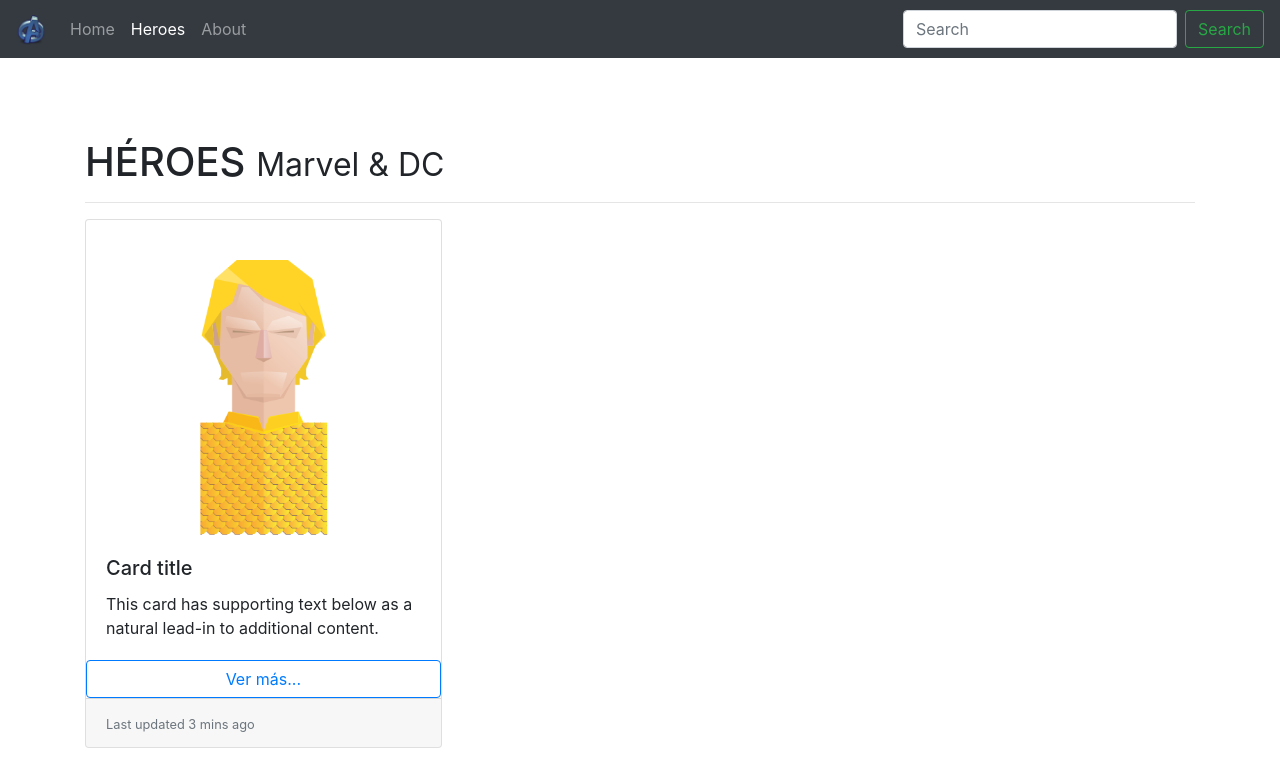
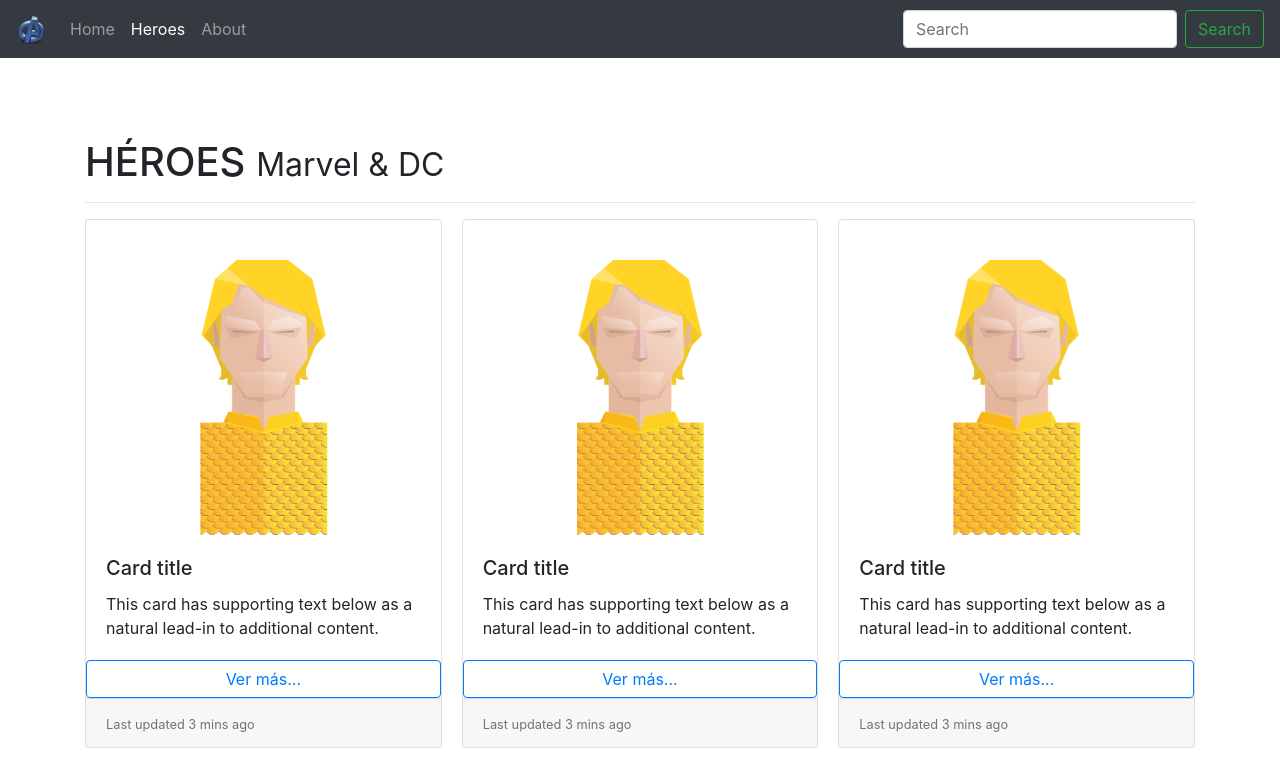
Before and after one commit to eli-trinitygs/spaHeroWorld, an Angular app: page /#/heroes in a window 1280 px wide. Shown: the top 758 px of the page. Built offline with nearby package versions, Linux system fonts and the light colour scheme.

Commit message:
con la directiva *ngFor vamos a decirle que nos genere muchos elementos html reptetidos a partir del recorrido de un arreglo de datos

```diff
--- a/src/app/components/heroes/heroes.component.html
+++ b/src/app/components/heroes/heroes.component.html
@@ -2,7 +2,7 @@
 <hr>
 
 <div class="card-columns">
-    <div class="card">
+    <div *ngFor="let heroe of heroes" class="card">
         <img src="../../../assets/img/aquaman.png" class="card-img-top" alt="...">
         <div class="card-body">
           <h5 class="card-title">Card title</h5>
```
